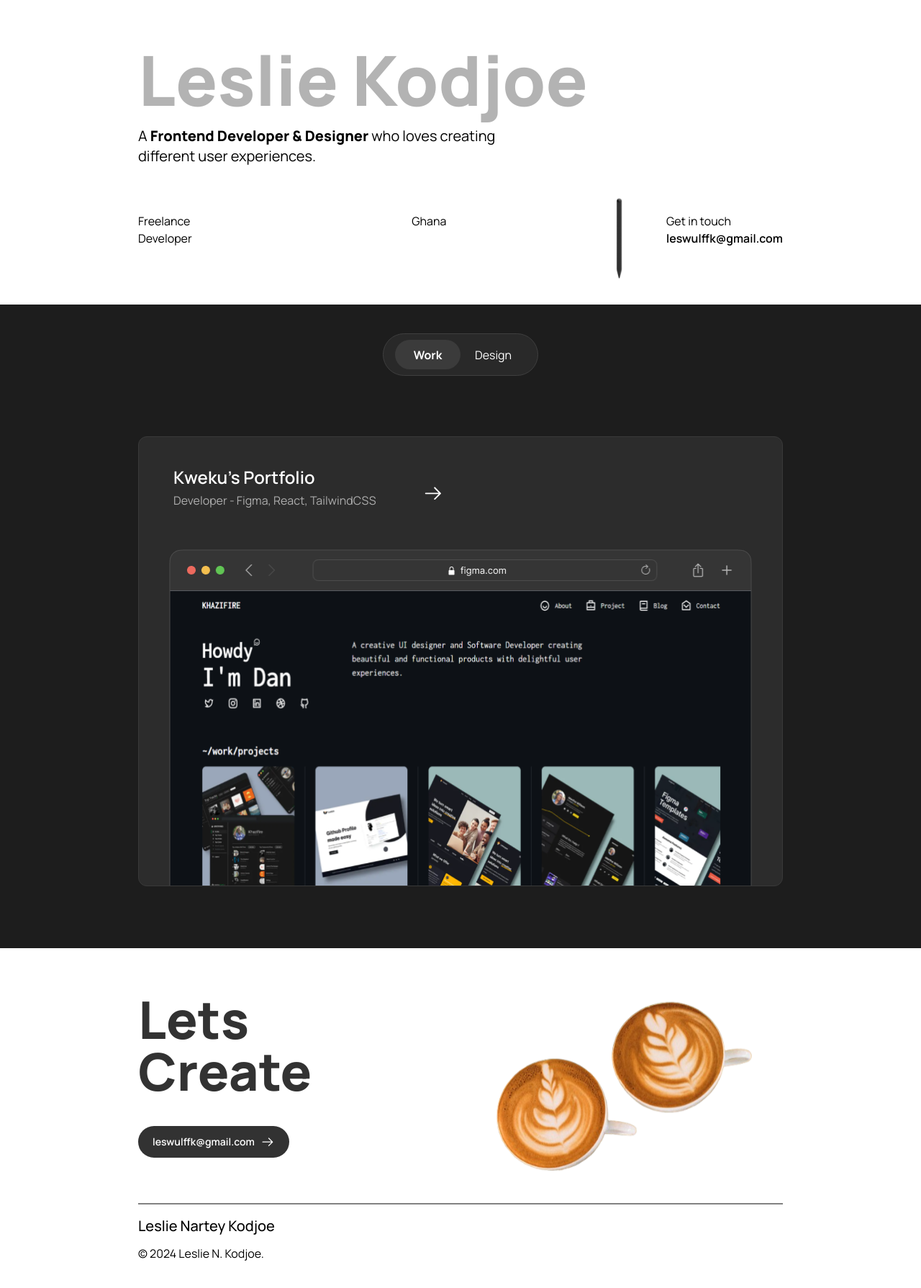
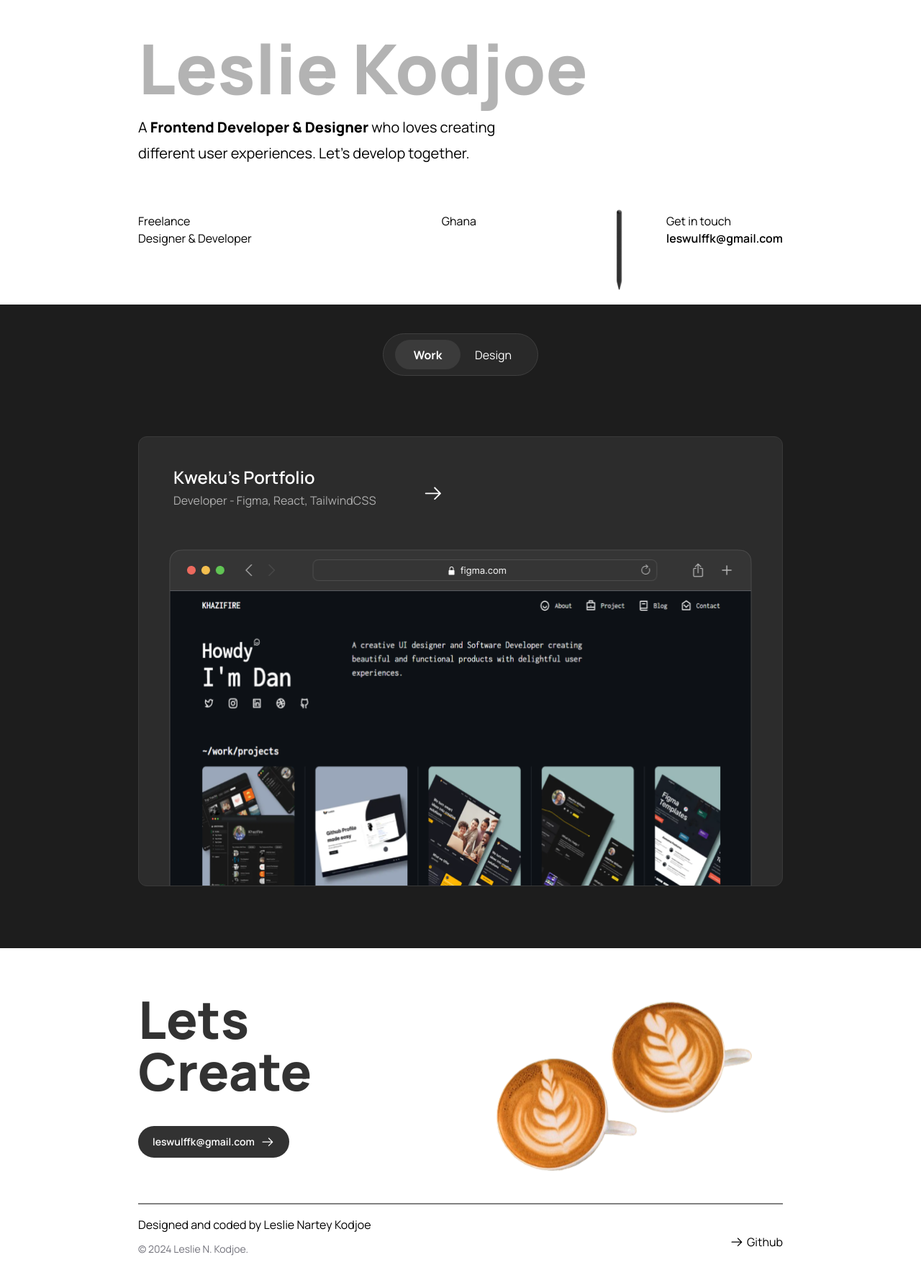
Before and after one commit to lesliekodjoe/lesliekodjoe.github.io, a Next.js app: page / in a window 1280 px wide. Shown: the part 377-2166 px from the top of the page at 72% size. Built offline with nearby package versions, Linux system fonts and the light colour scheme; grey boxes are pictures that could not be loaded.

Commit message:
Update Content

```diff
--- a/app/about/page.tsx
+++ b/app/about/page.tsx
@@ -20,9 +20,9 @@ const About = () => {
   return (
     <section className="bg-white h-full">
       <div className="pt-20 pb-8">
-        <div className="container">
+        <div className="px-8 md:px-48">
           {/* About Bio */}
-          <div className="py-16 px-6 md:px-0">
+          <div className="py-16">
             <h1 className="about-header">Me?</h1>
             <p className="about-text ">
               Experienced Frontend Developer creating different full-stack
@@ -33,19 +33,19 @@ const About = () => {
             </p>
           </div>
           {/* Tech Stack */}
-          <div className="py-16 px-6 md:px-0">
-            <h1 className="about-header tech-header">Things I need.</h1>
-            <div className="tech md:flex mt-14 gap-y-20">
+          <div className="py-16">
+            <h1 className="about-header tech-header break-words">Technologies.</h1>
+            <div className="tech md:flex mt-14 gap-y-20 md:text-lg">
               {/* Left Column */}
               <div className="md:w-1/2">
-                <div className="about-section-header">Tech Stack</div>
-                <div className="text-black opacity-80 max-w-80 leading-loose">
-                  Experienced Frontend Developer creating different full-stack
-                  solutions.
+                <div className="about-section-header">My Stack</div>
+                <div className="text-black opacity-80 max-w-80 leading-relaxed mt-4">
+                  Technologies I have used for most of my projects. Both Work
+                  and Freelance
                 </div>
               </div>
               {/* Right Column */}
-              <div className="md:w-1/2">
+              <div className="md:w-1/2 mt-5 md:mt-0">
                 {tech_stack.map((tech, index) => (
                   <div key={index} className="py-4 border-b border-[#CCCCCC]">
                     {tech}
@@ -59,7 +59,7 @@ const About = () => {
           </div>
           <div className="project-anim-start "></div>
           {/* Projects */}
-          <div className="py-16 px-6 md:px-0 overflow-x-hidden">
+          <div className="py-16 overflow-x-hidden">
             <h1 className="about-header">Projects.</h1>
             <div className="projects mt-14 py-3 px-3 flex flex-col gap-y-10 md:flex-row md:gap-x-12 overflow-x-auto">
               {projects_data.map((project) => (
@@ -116,7 +116,7 @@ const About = () => {
             </div>
           </div>
           {/* Fun & Hobbies */}
-          <div className="py-16 px-6 md:px-0 hobby-start">
+          <div className="py-16 hobby-start">
             <h1 className="about-header">Other.</h1>
             <div className="hobbys-anim mt-14 md:flex gap-x-20 w-full ">
               {/* Left Column */}
@@ -124,9 +124,9 @@ const About = () => {
                 <div className="about-section-header">
                   What I&apos;m watching
                 </div>
-                <div className="text-black opacity-80 max-w-80 leading-loose">
-                  Experienced Frontend Developer creating different full-stack
-                  solutions.
+                <div className="text-black opacity-80 leading-loose">
+                  Attack on Titan, The Lincoln Lawyer Series, The Blacklist,
+                  YOU, The Boys, Batman Caped Crusader
                 </div>
               </div>
               {/* Right Column */}
--- a/app/globals.css
+++ b/app/globals.css
@@ -24,7 +24,7 @@
   }
 
   .about-text {
-    @apply text-black text-opacity-80 mt-10 leading-loose;
+    @apply text-black text-opacity-80 mt-10 leading-loose md:text-lg md:leading-line-wide;
   }
 }
 
--- a/app/layout.tsx
+++ b/app/layout.tsx
@@ -20,8 +20,8 @@ export default function RootLayout({
     <html lang="en" className="scrollbar-hide">
       <body className={manrope.className}>
         <Navbar />
-        {/* <PreLoader>{children}</PreLoader> */}
-        {children}
+        <PreLoader>{children}</PreLoader>
+        {/* {children} */}
       </body>
     </html>
   );
--- a/components/Footer.tsx
+++ b/components/Footer.tsx
@@ -1,15 +1,23 @@
-"use client";
 import React from "react";
+import { GoArrowRight } from "react-icons/go";
 
 const Footer = () => {
   return (
-    <footer className="pb-2 relative z-10 bg-white footer md:px-48">
-      <div className="">
-        <div className="px-6 md:px-0">
-          <div className="footer-top pt-4 pb-8">
-            <h1 className="font-medium text-xl">Leslie Nartey Kodjoe</h1>
-            <p className="mt-3">&copy; 2024 Leslie N. Kodjoe.</p>
-          </div>
+    <footer className="pb-16 w-full relative z-10 bg-white footer px-8 md:px-48">
+      <div className="footer-top flex flex-col-reverse items-start justify-between md:flex-row md:items-center">
+        <div className=" pt-4 pb-8">
+          <h1 className="font-normal text-base">
+            Designed and coded by Leslie Nartey Kodjoe
+          </h1>
+          <p className="mt-3 text-zinc-500 text-sm">
+            &copy; 2024 Leslie N. Kodjoe.
+          </p>
+        </div>
+        <div className="flex mt-10 md:mt-0">
+          <a href="" className="flex items-center hover:text-zinc-500">
+            <GoArrowRight className="text-xl mr-1" />
+            Github
+          </a>
         </div>
       </div>
     </footer>
--- a/components/PreLoader.tsx
+++ b/components/PreLoader.tsx
@@ -8,11 +8,11 @@ type Props = {
 };
 
 const greet = [
+  "Herzlich Wilkommen",
   "Creator",
-  "Problem-Solver",
   "Designer",
   "Developer",
-  "Welcome to My Space",
+  "Welcome",
 ];
 
 const PreLoader = ({ children }: Props) => {
@@ -39,7 +39,7 @@ const PreLoader = ({ children }: Props) => {
   if (pathname === "/" && loading) {
     return (
       <div className="h-screen flex flex-col items-center justify-center text-white bg-black fixed top-0 left-0 w-full">
-        <h1 id="greetingText" className="font-bold text-3xl lg:text-[5rem]">
+        <h1 id="greetingText" className="font-bold text-3xl lg:text-[2rem]">
           {currentGreeting}
         </h1>
       </div>
--- a/sections/Connect.tsx
+++ b/sections/Connect.tsx
@@ -5,7 +5,7 @@ import Image from "next/image";
 const Connect = () => {
   return (
     <section className="w-full relative z-10 bg-white pt-10 md:pt-0">
-      <div className="px-6 md:px-48">
+      <div className="px-8 w-full md:px-48">
         <div className="py-4 w-full md:flex items-center justify-between md:py-1">
           <div className="connect-left flex flex-col gap-y-4 md:gap-y-10 md:w-1/2">
             <h1 className="text-4xl md:text-7xl font-black opacity-80 w-[121px]">
--- a/sections/landing/Hero.tsx
+++ b/sections/landing/Hero.tsx
@@ -25,17 +25,23 @@ const Hero = () => {
 
       <div className="absolute w-full h-[800px] top-0 left-0 bg-white bg-opacity-30 backdrop-blur-lg rounded-lg"></div>
 
-      <div className="flex items-end w-full h-full relative z-20 hero
-      ">
+      <div
+        className="flex items-end w-full h-full relative z-20 hero
+      "
+      >
         <div className="w-full md:px-40">
           <div>
             <h4 className="text-6xl text-[#b3b3b3] font-black md:text-8xl">
               Leslie Kodjoe
             </h4>
-            <p className="mt-4 text-lg leading-loose md:w-[518px] md:text-xl">
+            <p
+              className="mt-4 text-lg md:w-[518px] md:text-xl"
+              style={{ lineHeight: "1.8" }}
+            >
               A{" "}
               <span className="font-black">Frontend Developer & Designer</span>{" "}
-              who loves creating different user experiences.
+              who loves creating different user experiences. Let&apos;s develop
+              together.
             </p>
           </div>
           <div className="relative mt-8 w-full flex flex-col gap-y-4 md:mt-16 md:flex-row md:justify-between">
@@ -58,11 +64,9 @@ const Hero = () => {
             <div className="">
               Freelance
               <br />
-              Developer
+              Designer & Developer
             </div>
-            <div className="">
-             Ghana
-            </div>
+            <div className="">Ghana</div>
             <div className="">
               Get in touch
               <br />
--- a/tailwind.config.ts
+++ b/tailwind.config.ts
@@ -21,6 +21,9 @@ const config: Config = {
         "extra-wide": "0.5em",
         "super-wide": "0.9em",
       },
+      lineHeight: {
+        "line-wide": "2",
+      },
       backgroundImage: {
         "project-img": "url('/assets/background/about_background.jpg')",
         "design-img":
--- a/utils/data.tsx
+++ b/utils/data.tsx
@@ -58,13 +58,15 @@ export const design_data: DesignData[] = [
 ];
 
 export const tech_stack = [
-  "HTML/CSS/TailwindCSS",
+  "HTML/CSS/TailwindCSS/Bootstrap",
   "JavaScript",
   "ReactJs with TypeScript",
-  "Redux",
+  "NextJS",
+  "Redux - New",
   "Php",
   "Python",
   "SQL",
+  "MongoDB - New"
 ];
 
 export const hobbys_data = [
```
